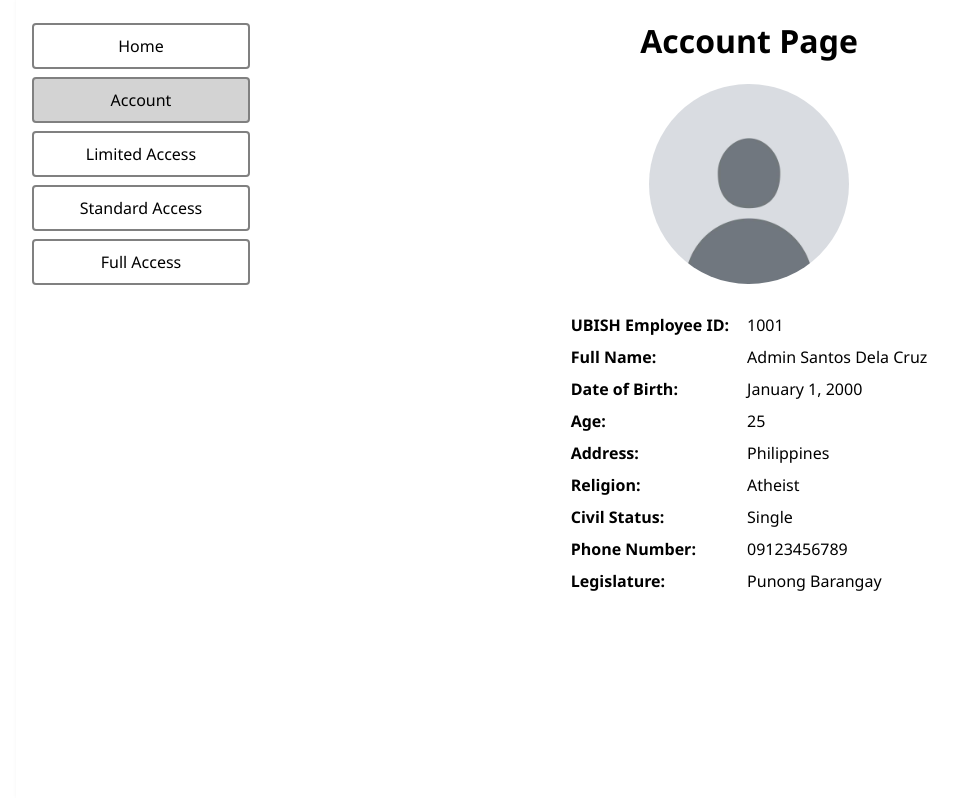
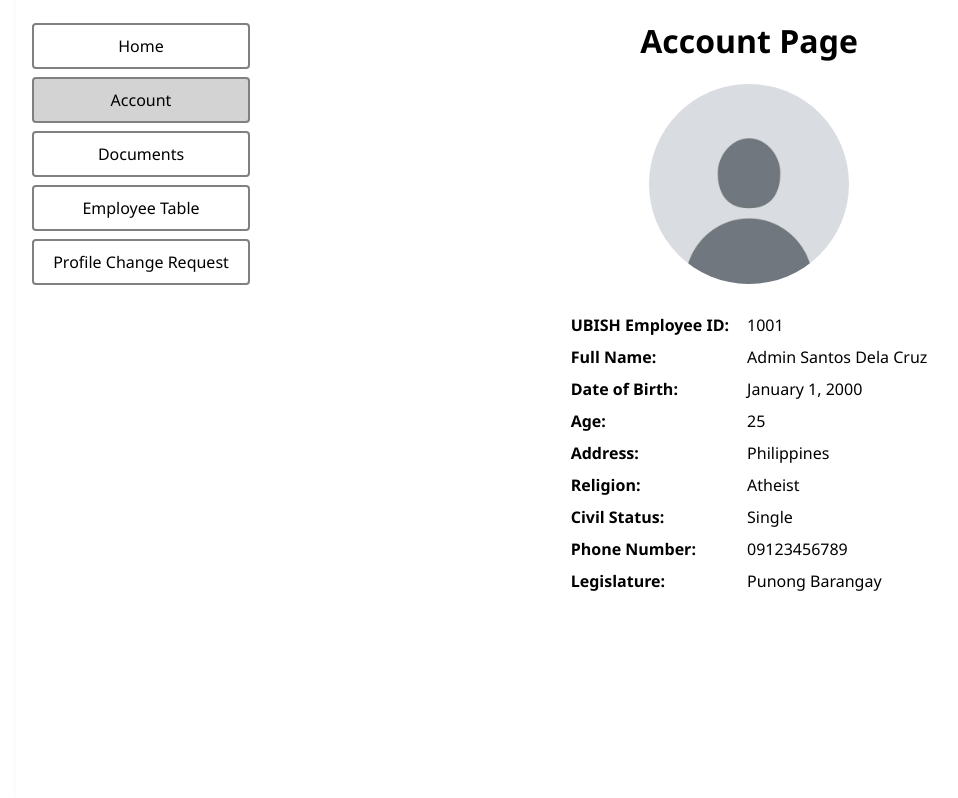
Before and after one commit to SzenInso/UBISH-BarangaySystem, a PHP site: page /pages/account.php in a window 1280 px wide. Shown: the part 167-965 px from the top of the page, without its empty margins (16-974 px from the left). Run offline with PHP 8.4, Linux system fonts and the light colour scheme; a user stored in the database is signed in; data comes from the database, SQL or seed files in the repository.

Commit message:
Edit: referenced page for employee table

```diff
--- a/pages/account.php
+++ b/pages/account.php
@@ -37,13 +37,13 @@
                     <?php
                         // placeholder access control pages
                         if ($accessLevel >= 1) {
-                            echo '<li><a href="#">Limited Access</a></li>';
+                            echo '<li><a href="#">Documents</a></li>';
                         }
                         if ($accessLevel >= 2) {
-                            echo '<li><a href="#">Standard Access</a></li>';
+                            echo '<li><a href="../pages/employee_table.php">Employee Table</a></li>';
                         }
                         if ($accessLevel >= 3) {
-                            echo '<li><a href="#">Full Access</a></li>';
+                            echo '<li><a href="#">Profile Change Request</a></li>';
                         }
                     ?>
                 </ul>
--- a/pages/dashboard.php
+++ b/pages/dashboard.php
@@ -37,13 +37,13 @@
                     <?php
                         // placeholder access control pages
                         if ($accessLevel >= 1) {
-                            echo '<li><a href="#">Limited Access</a></li>';
+                            echo '<li><a href="#">Documents</a></li>';
                         }
                         if ($accessLevel >= 2) {
-                            echo '<li><a href="#">Standard Access</a></li>';
+                            echo '<li><a href="../pages/employee_table.php">Employee Table</a></li>';
                         }
                         if ($accessLevel >= 3) {
-                            echo '<li><a href="#">Full Access</a></li>';
+                            echo '<li><a href="#">Profile Change Request</a></li>';
                         }
                     ?>
                 </ul>
```
